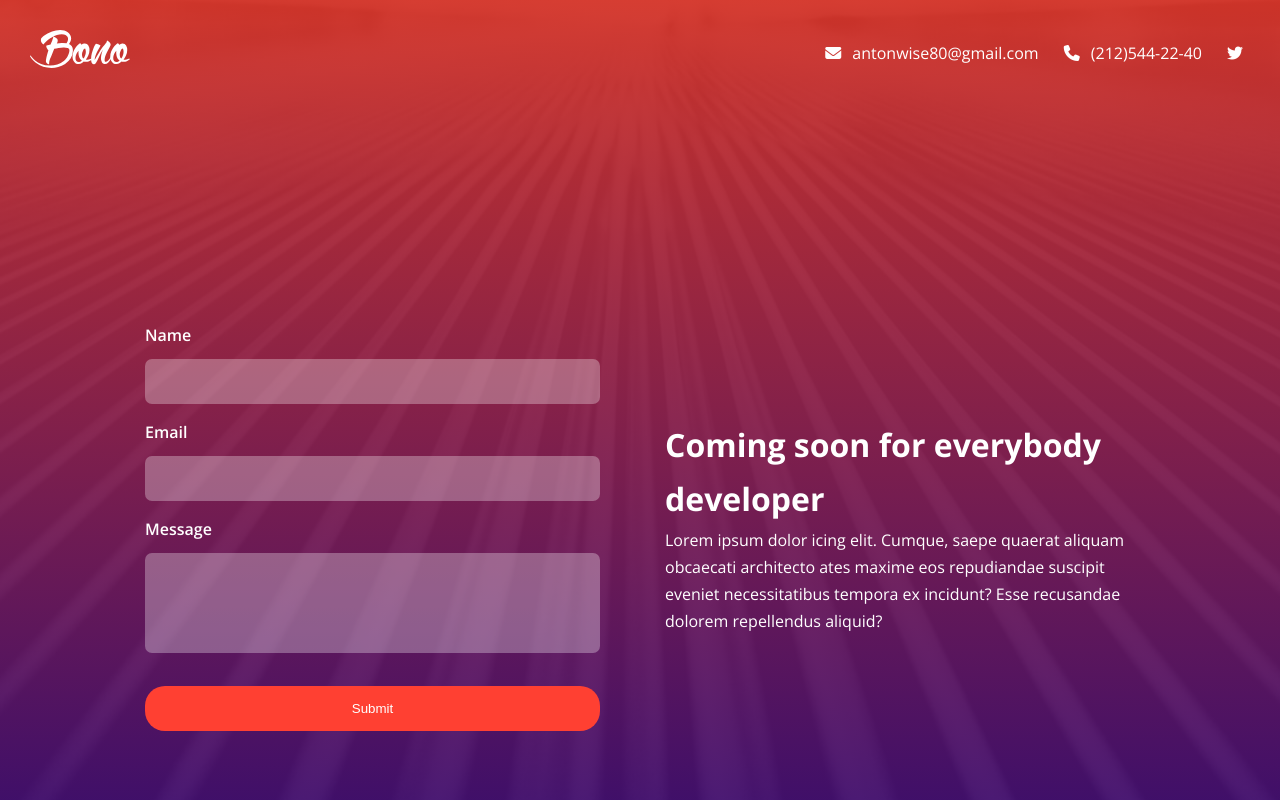
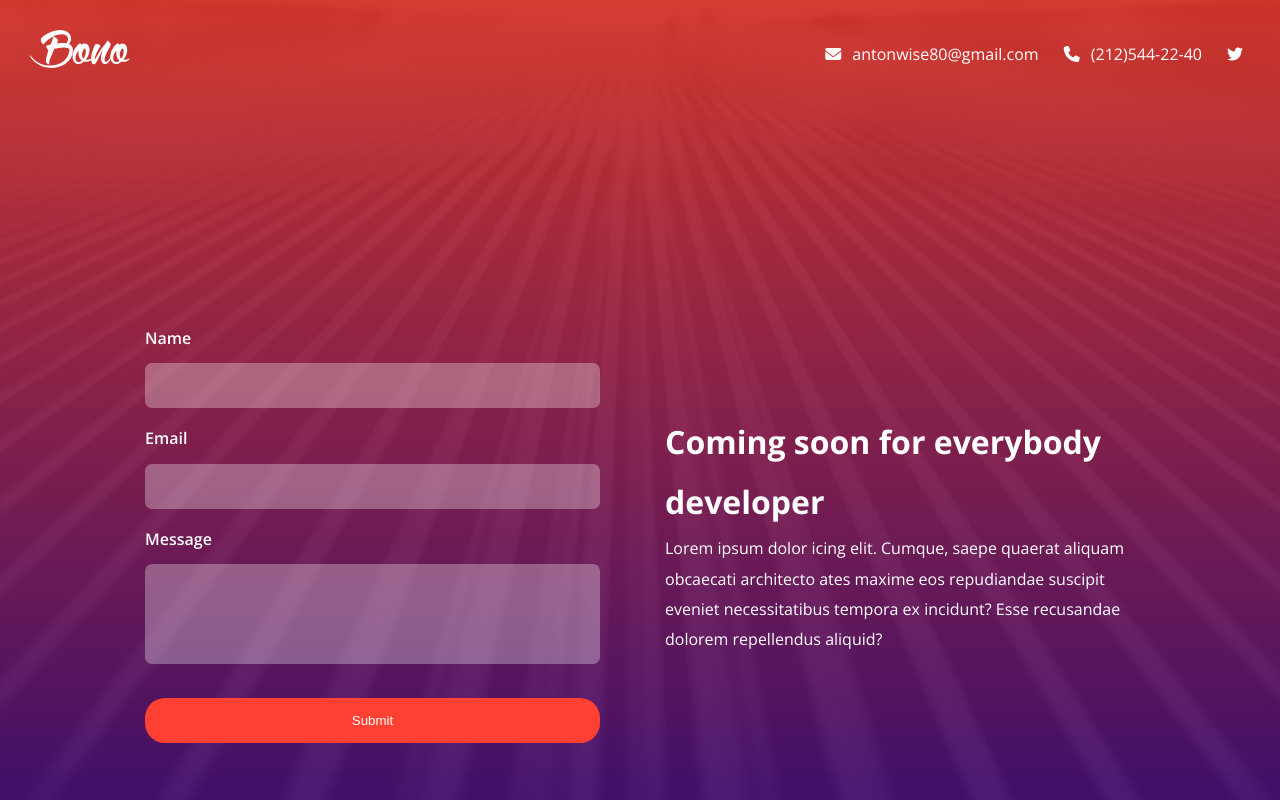
Before and after one commit to AntonWise1980/cssland, a plain HTML site: page index.html in a window 1280 px wide. Drawn offline with nearby package versions, Linux system fonts and the light colour scheme.

Commit message:
css edited.

```diff
--- a/css/styles.css
+++ b/css/styles.css
@@ -9,7 +9,7 @@ body {
     font-family: 'Open Sans', sans-serif;
     background: black;
     color: white;
-    line-height: 1.7;
+    line-height: 1.9;
 
 }
 
```
